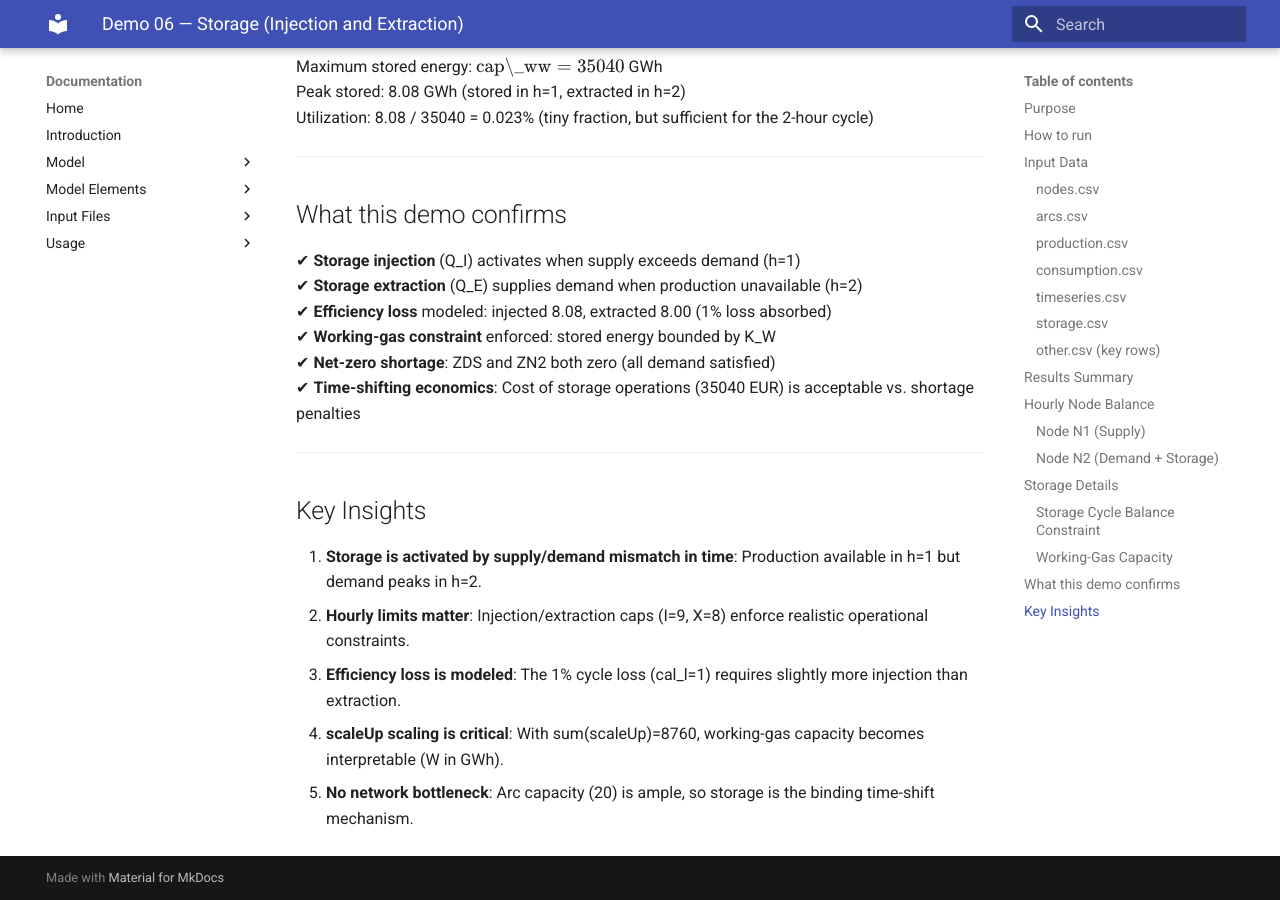
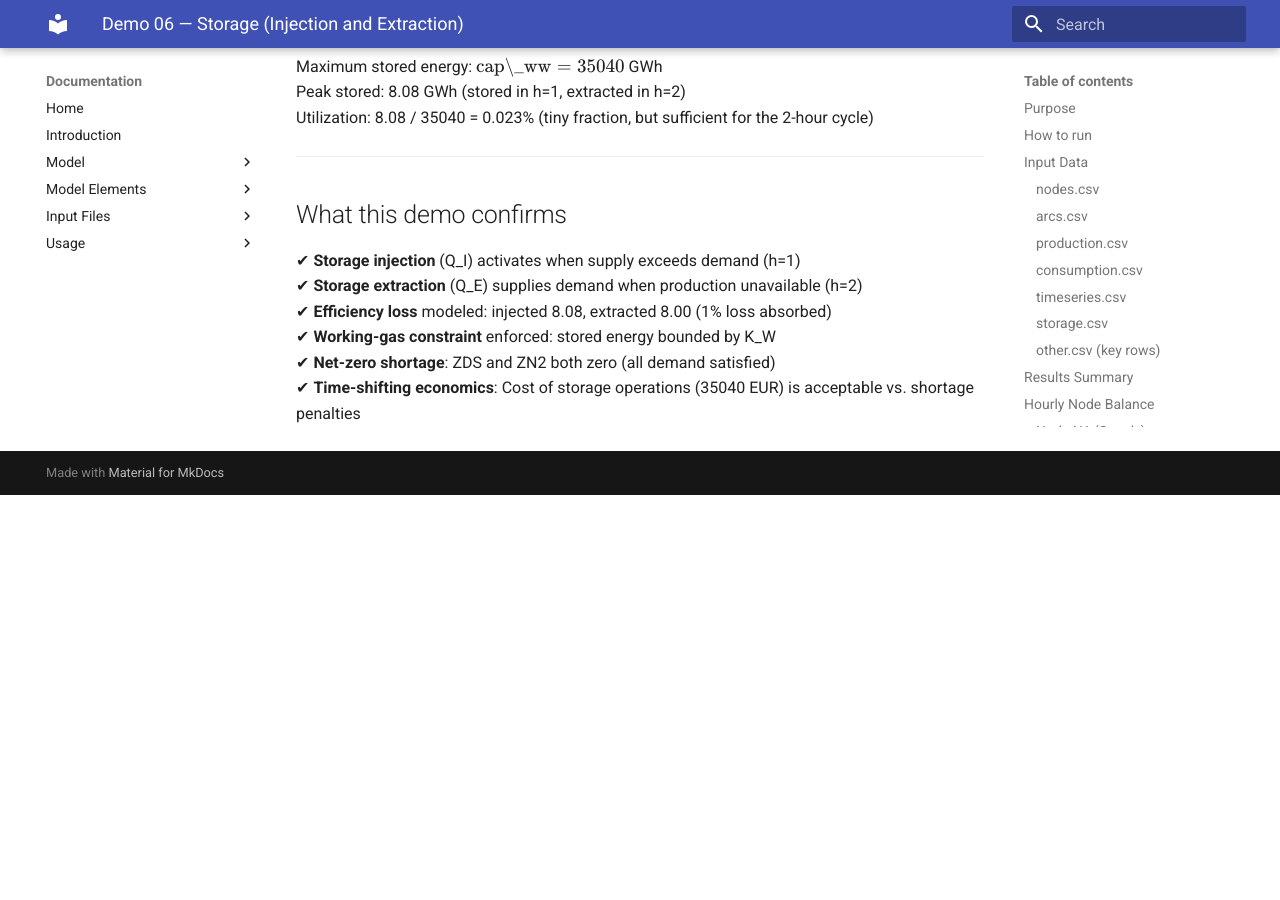
Before and after one commit to ParinazAliasghari/NordHHub, an MkDocs documentation site: the page built from docs/demos/demo06_storage_report.md, in a window 1280 px wide and 900 px high, scrolled down 4801 px. Built offline with MkDocs 1.6.1 and Material for MkDocs 9.7.7, drawn with Linux system fonts in a browser that asks for light colours; after the commit the page ends 5296 px from its top, so only the background shows below that.

Commit message:
Update demo06_storage_report.md

```diff
--- a/docs/demos/demo06_storage_report.md
+++ b/docs/demos/demo06_storage_report.md
@@ -202,13 +202,3 @@ Utilization: 8.08 / 35040 = 0.023% (tiny fraction, but sufficient for the 2-hour
 ✔ **Working-gas constraint** enforced: stored energy bounded by K_W
 ✔ **Net-zero shortage**: ZDS and ZN2 both zero (all demand satisfied)
 ✔ **Time-shifting economics**: Cost of storage operations (35040 EUR) is acceptable vs. shortage penalties
-
----
-
-## Key Insights
-
-1. **Storage is activated by supply/demand mismatch in time**: Production available in h=1 but demand peaks in h=2.
-2. **Hourly limits matter**: Injection/extraction caps (I=9, X=8) enforce realistic operational constraints.
-3. **Efficiency loss is modeled**: The 1% cycle loss (cal_l=1) requires slightly more injection than extraction.
-4. **scaleUp scaling is critical**: With sum(scaleUp)=8760, working-gas capacity becomes interpretable (W in GWh).
-5. **No network bottleneck**: Arc capacity (20) is ample, so storage is the binding time-shift mechanism.
```
